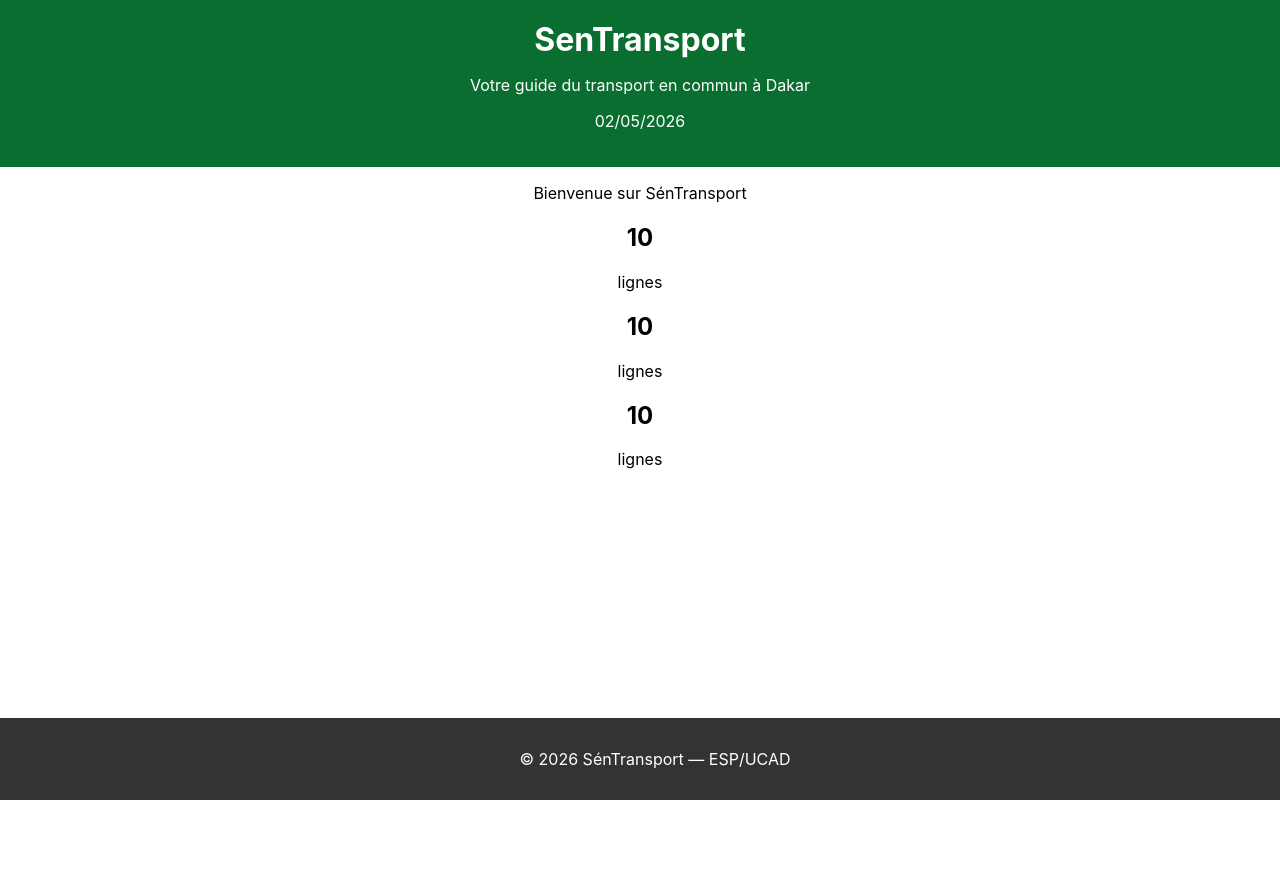
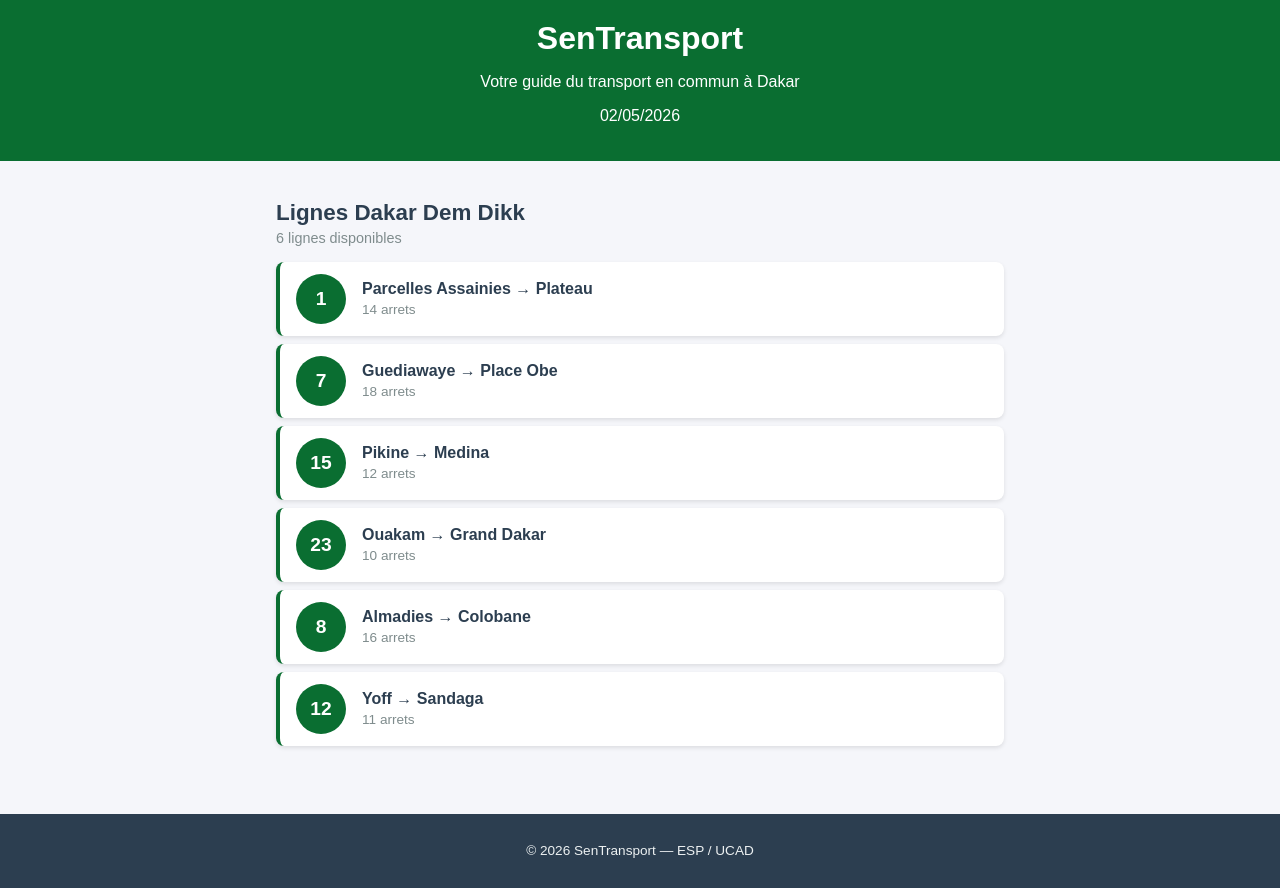
Before and after one commit to fatima22912/sentransport, a React (Create React App) app: page / in a window 1280 px wide. Before the commit the page ends 800 px from the top, so only its background shows below. Built offline with nearby package versions, Linux system fonts and the light colour scheme.

Commit message:
Lab 2 : composants statistiques ligneBus et ListeLigne

```diff
--- a/src/App.css
+++ b/src/App.css
@@ -1,38 +1,22 @@
 .App {
-  text-align: center;
+  font-family: Arial, sans-serif;
+  min-height: 100vh;
+  background-color: #f5f6fa;
+  display: flex;
+  flex-direction: column;
 }
 
-.App-logo {
-  height: 40vmin;
-  pointer-events: none;
+.contenu {
+  padding: 20px;
+  max-width: 800px;
+  margin: 0 auto;
+  width: 100%;
+  box-sizing: border-box;
+  flex: 1;
 }
 
-@media (prefers-reduced-motion: no-preference) {
-  .App-logo {
-    animation: App-logo-spin infinite 20s linear;
+@media (max-width: 600px) {
+  .contenu {
+    padding: 12px;
   }
 }
-
-.App-header {
-  background-color: #282c34;
-  min-height: 100vh;
-  display: flex;
-  flex-direction: column;
-  align-items: center;
-  justify-content: center;
-  font-size: calc(10px + 2vmin);
-  color: white;
-}
-
-.App-link {
-  color: #61dafb;
-}
-
-@keyframes App-logo-spin {
-  from {
-    transform: rotate(0deg);
-  }
-  to {
-    transform: rotate(360deg);
-  }
-}
--- a/src/App.js
+++ b/src/App.js
@@ -1,18 +1,24 @@
 import './App.css';
 import Header from './Header';
+import ListeLignes from './ListeLignes';
 import Footer from './Footer';
-import Statistique from './Statistique';
 
 function App() {
+  const lignes = [
+    { id: 1, numero: "1", depart: "Parcelles Assainies", arrivee: "Plateau", arrets: 14 },
+    { id: 2, numero: "7", depart: "Guediawaye", arrivee: "Place Obe", arrets: 18 },
+    { id: 3, numero: "15", depart: "Pikine", arrivee: "Medina", arrets: 12 },
+    { id: 4, numero: "23", depart: "Ouakam", arrivee: "Grand Dakar", arrets: 10 },
+    { id: 5, numero: "8", depart: "Almadies", arrivee: "Colobane", arrets: 16 },
+    { id: 6, numero: "12", depart: "Yoff", arrivee: "Sandaga", arrets: 11 }
+  ];
+
   return (
     <div className="App">
       <Header />
 
-      <main>
-        <p>Bienvenue sur SénTransport</p>
-        <Statistique />
-        <Statistique />
-        <Statistique />
+      <main className="contenu">
+        <ListeLignes lignes={lignes} />
       </main>
 
       <Footer />
--- a/src/Footer.css
+++ b/src/Footer.css
@@ -1,9 +1,8 @@
 .footer {
-  background-color: #333; /* gris foncé */
-  color: white;
+  background-color: #2c3e50;
+  color: #ecf0f1;
   text-align: center;
-  padding: 15px;
-  position: fixed;
-  bottom: 0;
-  width: 100%;
+  padding: 16px;
+  margin-top: 40px;
+  font-size: 0.85rem;
 }
--- a/src/Footer.js
+++ b/src/Footer.js
@@ -3,7 +3,7 @@
 function Footer() {
   return (
     <footer className="footer">
-      <p>© 2026 SénTransport — ESP/UCAD</p>
+      <p>&copy; 2026 SenTransport — ESP / UCAD</p>
     </footer>
   );
 }
--- /dev/null
+++ b/src/LigneBus.css
@@ -0,0 +1,49 @@
+.ligne-bus {
+  display: flex;
+  align-items: center;
+  padding: 12px 16px;
+  margin: 8px 0;
+  background-color: #ffffff;
+  border-radius: 8px;
+  border-left: 4px solid #0a6e31;
+  box-shadow: 0 2px 4px rgba(0, 0, 0, 0.1);
+  cursor: pointer;
+  transition: transform 0.2s, box-shadow 0.2s;
+}
+
+.ligne-bus:hover {
+  transform: translateX(4px);
+  box-shadow: 0 4px 8px rgba(0, 0, 0, 0.15);
+}
+
+.ligne-numero {
+  background-color: #0a6e31;
+  color: white;
+  font-weight: bold;
+  font-size: 1.2rem;
+  width: 50px;
+  height: 50px;
+  border-radius: 50%;
+  display: flex;
+  align-items: center;
+  justify-content: center;
+  margin-right: 16px;
+  flex-shrink: 0;
+}
+
+.ligne-info {
+  display: flex;
+  flex-direction: column;
+}
+
+.ligne-trajet {
+  font-size: 1rem;
+  font-weight: 600;
+  color: #2c3e50;
+}
+
+.ligne-arrets {
+  font-size: 0.85rem;
+  color: #7f8c8d;
+  margin-top: 4px;
+}
--- /dev/null
+++ b/src/LigneBus.js
@@ -0,0 +1,21 @@
+import './LigneBus.css';
+
+function LigneBus({ numero, depart, arrivee, arrets }) {
+  return (
+    <div className="ligne-bus">
+      <div className="ligne-numero">{numero}</div>
+
+      <div className="ligne-info">
+        <span className="ligne-trajet">
+          {depart} → {arrivee}
+        </span>
+
+        <span className="ligne-arrets">
+          {arrets} arrets
+        </span>
+      </div>
+    </div>
+  );
+}
+
+export default LigneBus;
--- /dev/null
+++ b/src/ListeLignes.css
@@ -0,0 +1,16 @@
+.liste-lignes {
+  padding: 0 16px;
+}
+
+.liste-titre {
+  color: #2c3e50;
+  font-size: 1.4rem;
+  margin-bottom: 4px;
+}
+
+.liste-description {
+  color: #7f8c8d;
+  font-size: 0.9rem;
+  margin-top: 0;
+  margin-bottom: 16px;
+}
--- /dev/null
+++ b/src/ListeLignes.js
@@ -0,0 +1,26 @@
+import LigneBus from './LigneBus';
+import './ListeLignes.css';
+
+function ListeLignes({ lignes }) {
+  return (
+    <div className="liste-lignes">
+      <h2 className="liste-titre">Lignes Dakar Dem Dikk</h2>
+
+      <p className="liste-description">
+        {lignes.length} lignes disponibles
+      </p>
+
+      {lignes.map(ligne => (
+        <LigneBus
+          key={ligne.id}
+          numero={ligne.numero}
+          depart={ligne.depart}
+          arrivee={ligne.arrivee}
+          arrets={ligne.arrets}
+        />
+      ))}
+    </div>
+  );
+}
+
+export default ListeLignes;
--- a/src/Statistique.js
+++ /dev/null
@@ -1,12 +0,0 @@
-
-
-function Statistique() {
-  return (
-    <div className="stat">
-      <h2>10</h2>
-      <p>lignes</p>
-    </div>
-  );
-}
-
-export default Statistique;
```
